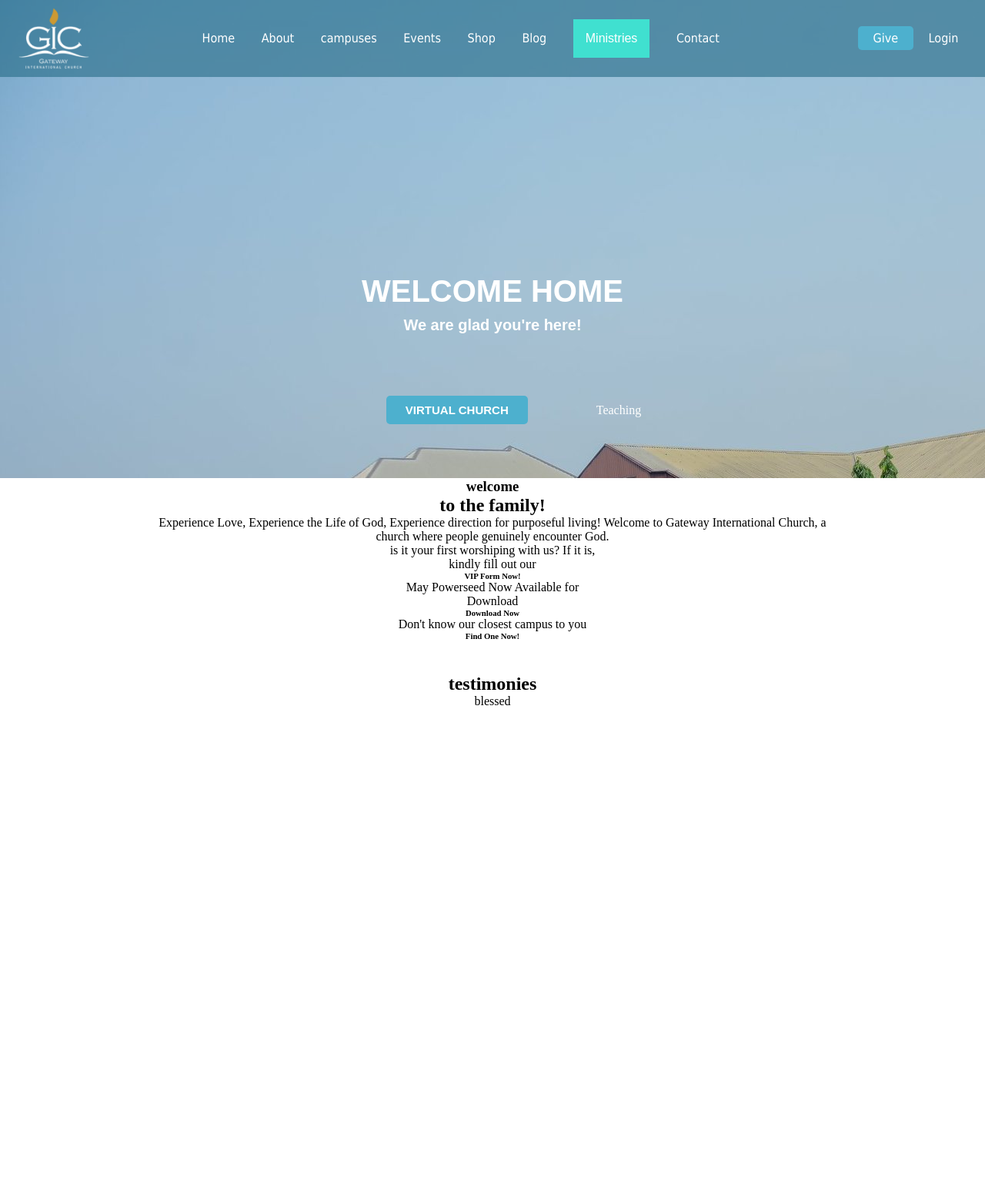
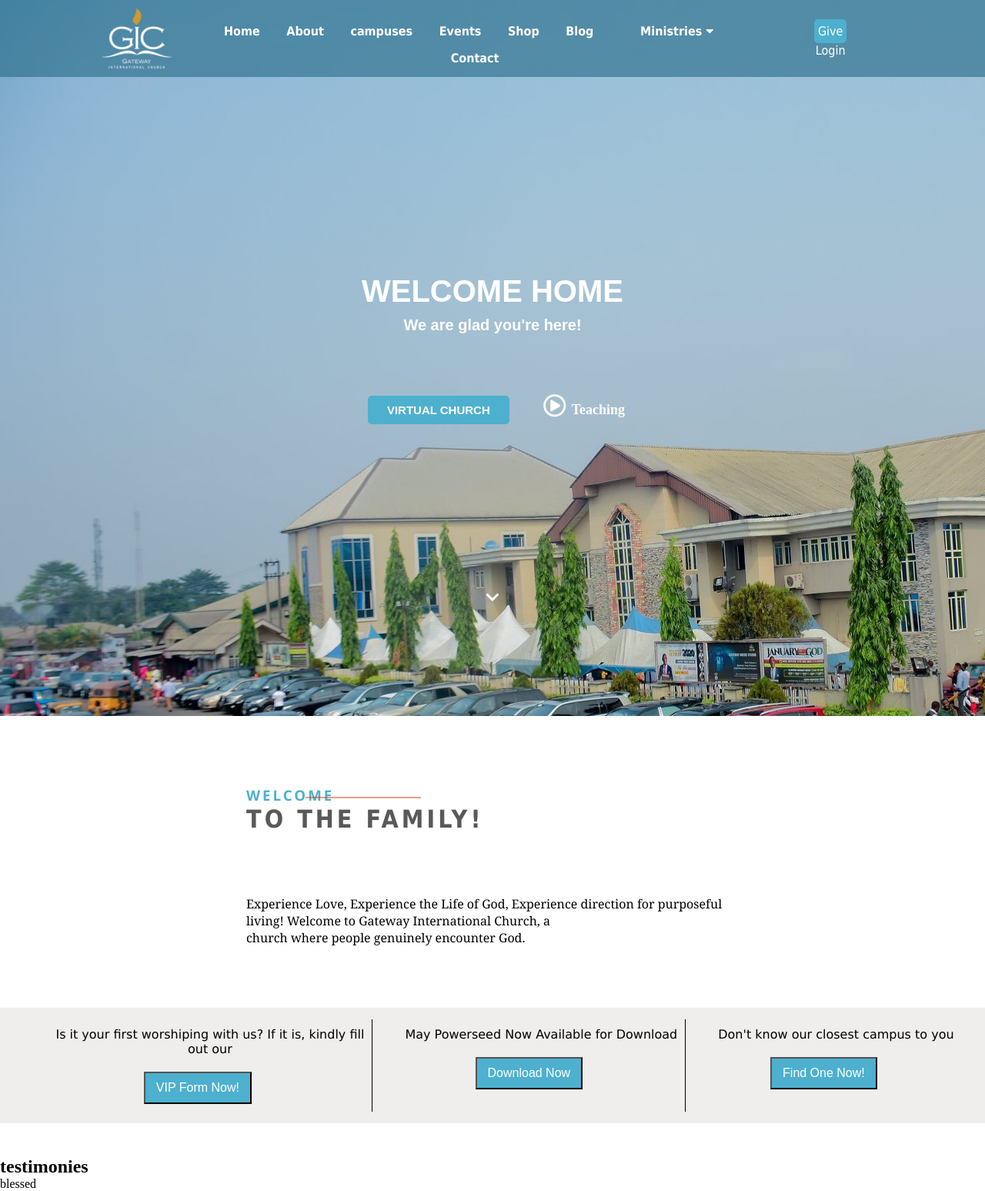
Before and after one commit to Happiness-U/Task9-loginpages, a plain HTML site: page gic.html in a window 1280 px wide. Shown: the whole page at 77% size. Before the commit the page ends 920 px from the top, so only its background shows below. Drawn offline with Linux system fonts and the light colour scheme.

Commit message:
send commits

```diff
--- a/gic.html
+++ b/gic.html
@@ -1,30 +1,38 @@
 <!DOCTYPE html>
 <html lang="en">
+
 <head>
     <meta charset="UTF-8">
     <meta http-equiv="X-UA-Compatible" content="IE=edge">
     <meta name="viewport" content="width=device-width, initial-scale=1.0">
+    <link rel="stylesheet" href="https://cdnjs.cloudflare.com/ajax/libs/font-awesome/5.15.3/css/all.min.css"
+        integrity="sha512-iBBXm8fW90+nuLcSKlbmrPcLa0OT92xO1BIsZ+ywDWZCvqsWgccV3gFoRBv0z+8dLJgyAHIhR35VZc2oM/gI1w=="
+        crossorigin="anonymous" />
     <title>Gateway Int'l Church</title>
     <link rel="shortcut icon" href="images/favicon.png">
     <link rel="stylesheet" href="styleg.css">
 </head>
+
 <body>
     <header>
-        <div class="wrapper">
+        <div class="section1">
             <div class="back">
                 <nav class="headmenu">
+                    <div class="container">
                     <div class="log">
                         <img src="images/gicl.jpg" class="log" alt="#">
                     </div>
-                <ul>
-                    <li id="hov" ><a href="#home">Home</a></li>
+                    <ul id="MainMenu">
+                        <li id="hov"><a href="#home">Home</a></li>
                         <li id="hov"><a href="#about">About</a></li>
                         <li id="hov"><a href="#campuses">campuses</a></li>
                         <li id="hov"><a href="#events">Events</a></li>
                         <li id="hov"><a href="#shop">Shop</a></li>
                         <li id="hov"><a href="#blog">Blog</a></li>
-                    <div class="dropdown">
-                     <li><button class="dropbtn">Ministries</button></li>
+                        <li class="dropdown">
+                            <button class="dropbtn">Ministries
+                                <i class="fa fa-caret-down"></i>
+                            </button>
                             <div class="dropdown-content">
                                 <a href="#">Missions</a>
                                 <a href="#">Community Outreaches</a>
@@ -36,59 +44,84 @@
                                 <a href="#">ETC-Early Teens Church</a>
                                 <a href="#">Children Church</a>
                             </div>
+                        </li>
+                        <li id="hov"><a href="#contact">Contact</a></li>
+                    </ul>
+                    <ul>
+                        <li><a id="giv" href="$give">Give</a></li>
+                        <li id="hov"><a href="#login">Login</a></li>
+                             <li class="mobile-only"><a href="javascript:void(0);" class="icon" onclick="myFunction()">MENU</a></li>
+
+                    </ul>
                 </div>
-                    <li id="hov"><a href="#contact">Contact</a></li>
-                    <div id="giv">
-                    <li><a href="$give">Give</a></li>
-                    </div>
-                    <li id="hov"><a href="#login">Login</a></li>
-              </ul>
                 </nav>
                 <div class="writeup">
                     <h1>welcome home</h1>
                     <h5>We are glad you're here!</h5>
                 </div>
-                    <li id="pin" ><a href="$virtual">Virtual church</a></li>
-                    <li id="hep" ><a href="$teaching">teaching</a></li>
+                <li id="pin"><a href="$virtual">Virtual church</a></li>
+                <li id="peee"><i class="far fa-play-circle"></i><a href="$teaching" id="pep">Teaching</a></li>
 
+                <div class="chev">
+                    <i class="fas fa-chevron-down"></i>
                 </div>
+            </div>
+        </div>
+        <div class="section2">
             <div id="welcome">
                 <h3>welcome</h3>
+                <div class="line">
+                    <span>
+                        <hr class="solid">
+                    </span>
+                </div>
                 <h2>to the family!</h2>
-                    <p>Experience Love, Experience the Life of God, Experience direction for purposeful living! Welcome to Gateway International Church, a <br>church where people genuinely encounter God. </p>
+                <p>Experience Love, Experience the Life of God, Experience direction for purposeful living! Welcome to
+                    Gateway International Church, a <br>church where people genuinely encounter God. </p>
             </div>
-            <div class="col-md-auto">
-                <p>is it your first worshiping with us? If it is,<br>
-                kindly fill out our</p>
-                <h6>VIP Form Now!</h6>
+            <div class="row">
+                <div class="col1">
+                    <p>Is it your first worshiping with us? If it is,
+                        kindly fill <br>out our</p>
+                    <input type="submit" value="VIP Form Now!">
                 </div>
 
-                <div class="col-md-auto">
-                <p>May Powerseed Now Available for<br> Download</p>
-                <h6>Download Now</h6>
+                <div class="col2">
+                    <p>May Powerseed Now Available for Download</p>
+                    <input type="submit" value="Download Now">
                 </div>
 
-               <div class="col-md-auto">
+                <div class="col3">
                     <p>Don't know our closest campus to you<br></p>
-                <h6>Find One Now!</h6>
+                    <input type="submit" value="Find One Now!">
                 </div>
-
+            </div>
             <div class="amazing">
                 <h5>Amazing</h5>
                 <h2>testimonies</h2>
                 <p>blessed</p>
             </div>
-
         </div>
 
-        </div>
+    </header>
     <main>
 
     </main>
-    </header>
+
     <footer>
 
     </footer>
 
+    <script>
+        function myFunction() {
+          const x = document.querySelector("#MainMenu");
+          if (x.style.display === "none") {
+            x.style.display = "block";
+          } else {
+            x.style.display = "none";
+          }
+        }
+        </script>
 </body>
+
 </html>
--- a/stylef.css
+++ b/stylef.css
@@ -168,3 +168,7 @@ h6 {
   opacity: 0.5;
 
 }
+@media screen and (max-width:768){
+
+
+}
--- a/styleg.css
+++ b/styleg.css
@@ -3,27 +3,36 @@
     padding: 0;
     margin: 0;
 }
-.wrapper {
+.section1 {
    text-align: center;
 
     margin: 0 auto;
   }
   .back{
    background-image: url(images/welcome.jpg);
+
   }
 div.log {
     display: flex;
-    margin-right: 10%;
 
 }
+img.log{
+    height: 100px;
+    width: auto;
+}
+
 nav.headmenu {
-    justify-content: center;
     height: 100px;
-    max-width: 100 ;
+    width: 100%;
     background-color: rgba(40, 109, 136, 0.623);
     font-family: tahoma;
+}
+nav.headmenu .container {
     display: flex;
-
+    justify-content: space-between;
+    max-width: 1250px;
+    width: 80%;
+    margin: 0 auto;
 }
 a {
     color:rgb(255, 255, 255);
@@ -35,7 +44,7 @@ ul {
     list-style-type: none;
     padding: 0;
     align-self: center;
-   color: rgb(179, 200, 209);
+    color: rgb(179, 200, 209);
   }
 
   li {
@@ -46,7 +55,6 @@ ul {
 #giv {
     display: inline-block;
     padding: 6px 5px;
-    margin-left: 10rem;
     border-radius: 5px;
     background-color:rgb(77, 176, 206)
 }
@@ -55,39 +63,50 @@ ul {
 
 }
 #hov:hover{
-
     border-bottom: 2px solid white;
-
+    padding: 35px 0;
 }
+.dropdown
 .dropbtn{
-    background-color: turquoise;
-    color: white;
+    background-color: inherit;
+    color:rgb(255, 255, 255);
+    font-family: inherit;
     padding: 16px;
     font-size: 16px;
     border: none;
+    margin-left: 10px;
+
+}
+
+.dropbtn a {
+    background-color: rgba(40, 109, 136, 0.623);
 }
 .dropdown{
     position: relative;
     display: inline-block;
 }
-.dropdown-content{
+.dropdown-content {
     display: none;
     position: absolute;
-    color: red;
-    min-width: 160px;
+    background-color: white;
+    min-width: 230px;
     z-index: 1;
 }
 .dropdown-content a {
     color: black;
-    padding: 12px 16px;
+    padding: 10px 12px;
     text-decoration: none;
     display: block;
+    text-align: left;
+    font-family: tahoma;
+    font-size: 1rem;
 }
-.dropdown-content a:hover{background-color: white;}
+.dropdown-content a:hover{
+    color: rgb(77, 176, 206);
+}
 
 .dropdown:hover .dropdown-content{display: block;}
 
-.dropdown:hover .dropbtn {background-color: rgb(40, 243, 233);}
 .writeup{
     margin-top: 10%;
 
@@ -106,9 +125,10 @@ h5{
     font-size: 20px;
     padding: 10px;
 }
-#pin {
+
+#pin{
     display: inline-block;
-    margin: 70px;
+    margin: 70px 25px;
     color: white;
     text-transform: uppercase;
     font-family: Arial;
@@ -122,7 +142,191 @@ h5{
     border: 2px solid white;
     background-color: rgb(151, 148, 151);
 }
-#hep {
-     text-transform: capitalize;
+#pep {
+    font-weight: bolder;
+    font-size: large;
 
 }
+#peee i {
+font-size: 30px;
+color: white;
+margin-right: 7px;
+cursor: pointer;
+}
+#peee i:hover{
+    color: rgb(77, 176, 206);
+}
+.chev > i {
+
+    color: white;
+    margin: 100px 0;
+    padding: 45px 0;
+    font-size: larger;
+}
+.chev > i:hover{
+    border: 1px solid white;
+    padding: 10px ;
+    border-radius: 100px;
+}
+#welcome{
+   text-align: left;
+   padding:7% 25%;
+}
+#welcome h3{
+    color: rgb(77, 176, 206);
+    letter-spacing: 3px;
+    font-family: 'Segoe UI', Tahoma, Geneva, Verdana, sans-serif;
+    text-transform: uppercase;
+
+}
+
+hr.solid {
+    width: 150px;
+    border-color: rgba(255, 68, 0, 0.486);
+    display: flex;
+
+}
+.line{
+    position: absolute;
+    text-align: center;
+    left: 31%;
+    margin-top: -10px;
+}
+#welcome > h2{
+  font-size: 2rem;
+  text-transform: uppercase;
+  font-family:tahoma ;
+  color: rgba(17, 17, 17, 0.698);
+  letter-spacing: 4px;
+}
+#welcome p {
+    padding: 5rem 0;
+    font-family: Georgia, 'Times New Roman', Times, serif;
+    font-size: 1.00rem;
+}
+.row{
+    display: flex;
+    width: 100%;
+    text-align: center;
+    justify-content: center;
+    margin-top: -7%;
+    background-color: rgba(231, 226, 226, 0.616);
+    flex-direction: column;
+    padding: 15px 0;
+}
+.row .col1 p {
+    font-family: Verdana, Geneva, Tahoma, sans-serif;
+    margin-left: 2rem;
+    font-size: 1rem;
+    padding: 10px
+
+}
+.row .col2 p {
+    font-family: Verdana, Geneva, Tahoma, sans-serif;
+    margin-left: 2rem;
+    font-size: 1rem;
+    padding: 10px
+
+}
+.row .col2 {
+    background-color: #fff;
+}
+.row .col3 p {
+    font-family: Verdana, Geneva, Tahoma, sans-serif;
+    margin-left: 2rem;
+    font-size: 1rem;
+    padding: 10px
+}
+.row [type="submit"] {
+    font-size: 1rem;
+    padding: 10px 14px;
+    margin: 10px;
+    color: white;
+    background-color: rgb(77, 176, 206);
+  }
+
+  .mobile-only{
+      display: inline-block;
+      position: relative;
+  }
+  #MainMenu{
+      /* display: none; */
+      position: absolute;
+      width: 100%;
+      padding: 15px;
+      background-color: white;
+      color: #000!important;
+      min-height: 100vh;
+      top: 100px;
+      left: 0;
+  }
+
+  #MainMenu li{
+    display: block;
+    padding: 15px;
+
+}
+
+  #MainMenu li button,
+  #MainMenu li a{
+    color: #000!important;
+    font-weight: bolder;
+}
+
+  /* Extra small devices (phones, 600px and down) */
+@media only screen and (max-width: 600px) {
+
+}
+
+/* Medium devices (landscape tablets, 768px and up) */
+@media only screen and (min-width: 768px) {
+
+  .mobile-only{
+    display: none;
+  }
+  #MainMenu{
+      display: block;
+      position: relative;
+      width: auto;
+      padding: unset;
+      background-color: unset;
+      min-height: auto;
+      top: unset;
+      left: unset;
+      z-index: unset;
+
+  }
+
+  #MainMenu li{
+    display: unset;
+    padding: unset;
+
+}
+
+#MainMenu li button,
+#MainMenu li a{
+  color: #fff!important;
+  font-weight: bolder;
+}
+
+.row{
+    flex-direction: row;
+    /* padding: 15px; */
+}
+
+.row .col1,
+.row .col2 {
+    border-right: 1px solid #000;
+    background-color: transparent;
+}
+}
+
+/* Large devices (laptops/desktops, 992px and up) */
+@media only screen and (min-width: 992px) {
+
+}
+
+/* Extra large devices (large laptops and desktops, 1200px and up) */
+@media only screen and (min-width: 1200px) {
+
+}
--- a/styler.css
+++ b/styler.css
@@ -37,6 +37,7 @@
     text-align: center;
     color: white;
     padding: 20px;
+
   }
   .col-lg-6:first-child >h1{
     margin-right: 5rem;
```
Also changed, not shown: blinks.html (added, +124 -0 lines), book.html (added, +31 -0 lines), demo.html (+10 -5 lines), new.html (added, +25 -0 lines), type.html (added, +58 -0 lines), index.html (renamed from front.html), 1 other file. Lines whose indentation alone changed are shown as unchanged.
